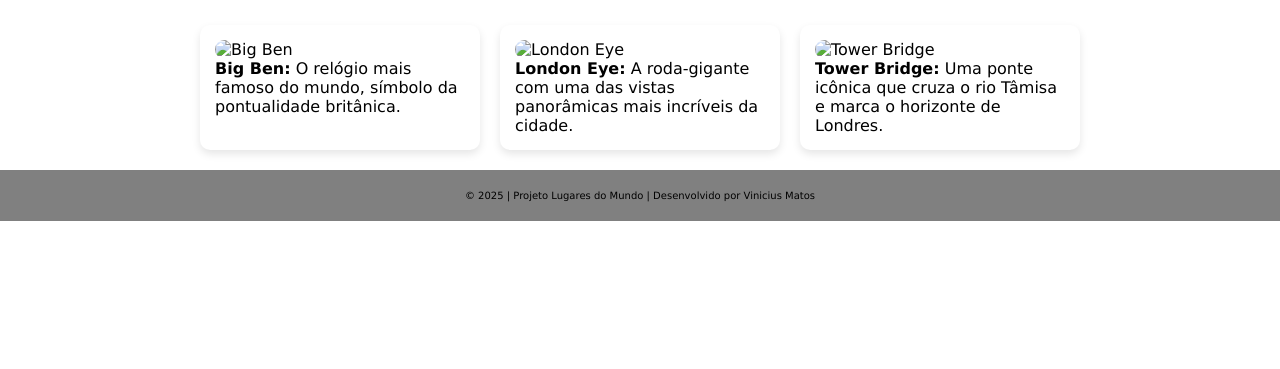
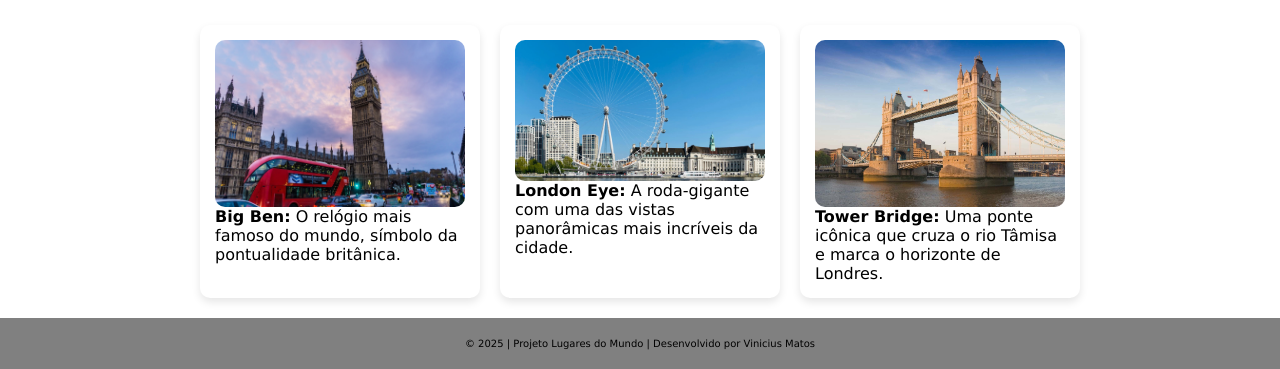
Before and after one commit to ICEI-PUC-Minas-EngSoft-DIW/trabalho-pratico-semana-7-e-8-vnmatos, a plain HTML site: page public/londres.html in a window 1280 px wide. Shown: the part 763-1132 px from the top of the page. Before the commit the page ends 984 px from the top, so only its background shows below. Drawn offline with Linux system fonts and the light colour scheme.

```diff
--- a/public/londres.html
+++ b/public/londres.html
@@ -32,15 +32,15 @@
 
     <div id="cards-container">
         <div class="card">
-            <img src="images/londres/bigben.jpg" alt="Big Ben">
+            <img src="images/cards/bigben.jpg" alt="Big Ben">
             <p><strong>Big Ben:</strong> O relógio mais famoso do mundo, símbolo da pontualidade britânica.</p>
         </div>
         <div class="card">
-            <img src="images/londres/london-eye.jpg" alt="London Eye">
+            <img src="images/cards/londoneye.jpg" alt="London Eye">
             <p><strong>London Eye:</strong> A roda-gigante com uma das vistas panorâmicas mais incríveis da cidade.</p>
         </div>
         <div class="card">
-            <img src="images/londres/tower-bridge.jpg" alt="Tower Bridge">
+            <img src="images/cards/towerbridge.jpg" alt="Tower Bridge">
             <p><strong>Tower Bridge:</strong> Uma ponte icônica que cruza o rio Tâmisa e marca o horizonte de Londres.</p>
         </div>
     </div>
```
Also changed, not shown: public/images/cards/bigben.jpg (added), public/images/cards/londoneye.jpg (added), public/images/cards/towerbridge.jpg (added).
